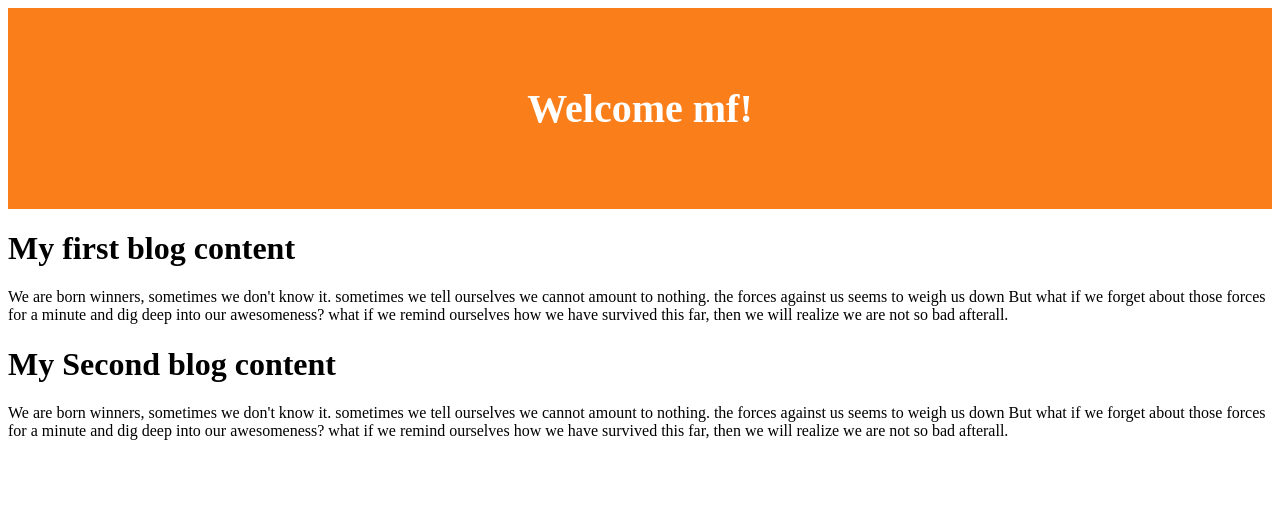
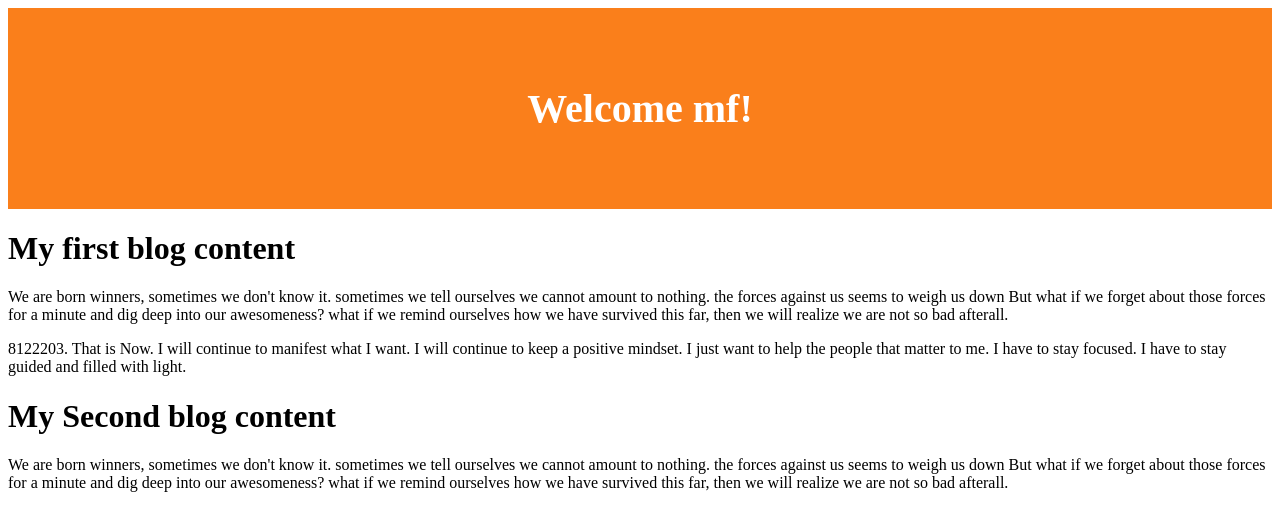
Before and after one commit to InnanaDM/jQuery_Prep_App, a website: page index.html in a window 1280 px wide. Drawn offline with nearby package versions, Linux system fonts and the light colour scheme.

Commit message:
inner thoughts...

```diff
--- a/index.html
+++ b/index.html
@@ -22,6 +22,7 @@
       >what if we remind ourselves how we have survived this far, then we will
       realize we are not so bad afterall.
     </p>
+    <p class="myOwnWords">8122203. That is Now. I will continue to manifest what I want. I will continue to keep a positive mindset. I just want to help the people that matter to me. I have to stay focused. I have to stay guided and filled with light.</p>
 
     <h1 class="secondHeading">My Second blog content</h1>
     <p>
```
